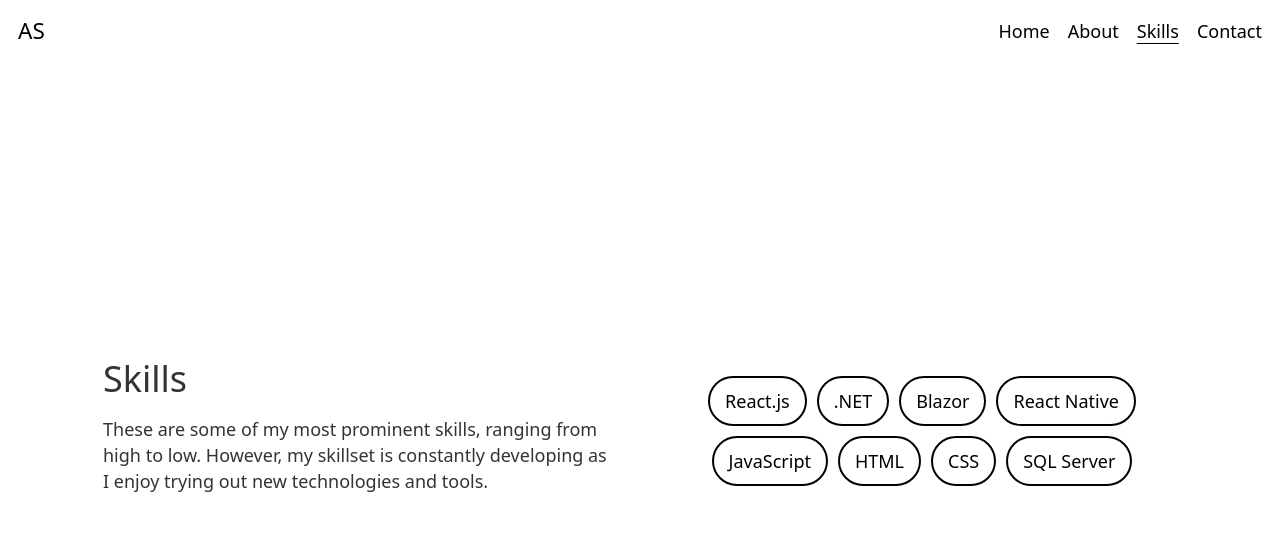
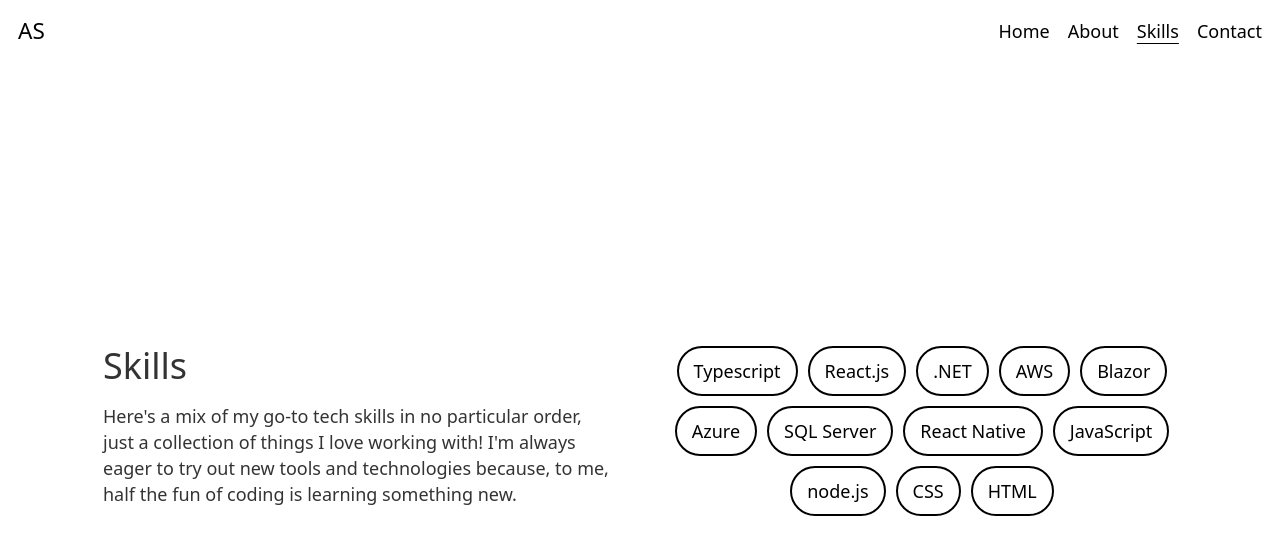
Before and after one commit to augustsjogren/portfolio, a React (Vite) app: page /skills in a window 1280 px wide. Shown: the top 554 px of the page. Built offline with nearby package versions, Linux system fonts and the light colour scheme.

Commit message:
update skills handling

```diff
--- /dev/null
+++ b/src/hooks/useSkills.tsx
@@ -0,0 +1,19 @@
+const SKILLS = [
+  'Typescript',
+  'React.js',
+  '.NET',
+  'Blazor',
+  'React Native',
+  'JavaScript',
+  'HTML',
+  'CSS',
+  'SQL Server',
+  'Azure',
+  'AWS',
+  'node.js',
+];
+
+export const useSkills = () => {
+  const shuffledSkills = [...SKILLS].sort(() => Math.random() - 0.5);
+  return { skills: shuffledSkills };
+};
--- a/src/pages/skills.tsx
+++ b/src/pages/skills.tsx
@@ -3,24 +3,11 @@ import MainContainer from '../components/layout/mainContainer';
 import SkillTag from '../components/skillTag';
 import '../styles/skills.scss';
 import { usePageTitle } from '../hooks/usePageTitle';
-
-const skills = [
-  'React.js',
-  '.NET',
-  'Blazor',
-  'React Native',
-  'JavaScript',
-  'HTML',
-  'CSS',
-  'SQL Server',
-];
-
-const skillsList = skills.map((skill, index) => (
-  <SkillTag key={index} content={skill} />
-));
+import { useSkills } from '../hooks/useSkills';
 
 const SkillsPage = () => {
   usePageTitle('Skills');
+  const { skills } = useSkills();
 
   return (
     <MainContainer>
@@ -28,14 +15,19 @@ const SkillsPage = () => {
         <div className='col'>
           <h1>Skills</h1>
           <p>
-            These are some of my most prominent skills, ranging from high to
-            low. However, my skillset is constantly developing as I enjoy trying
-            out new technologies and tools.
+            Here&apos;s a mix of my go-to tech skills in no particular order,
+            just a collection of things I love working with! I&apos;m always
+            eager to try out new tools and technologies because, to me, half the
+            fun of coding is learning something new.
           </p>
         </div>
         <div className='col'>
           <div className='flex center skill-list'>
-            <div>{skillsList}</div>
+            <div>
+              {skills.map((skill, index) => (
+                <SkillTag key={index} content={skill} />
+              ))}
+            </div>
           </div>
         </div>
       </div>
--- a/tsconfig.json
+++ b/tsconfig.json
@@ -11,7 +11,7 @@
     // "disableReferencedProjectLoad": true,             /* Reduce the number of projects loaded automatically by TypeScript. */
 
     /* Language and Environment */
-    "target": "es2016" /* Set the JavaScript language version for emitted JavaScript and include compatible library declarations. */,
+    "target": "ES6" /* Set the JavaScript language version for emitted JavaScript and include compatible library declarations. */,
     // "lib": [],                                        /* Specify a set of bundled library declaration files that describe the target runtime environment. */
     "jsx": "preserve" /* Specify what JSX code is generated. */,
     // "experimentalDecorators": true,                   /* Enable experimental support for TC39 stage 2 draft decorators. */
```
